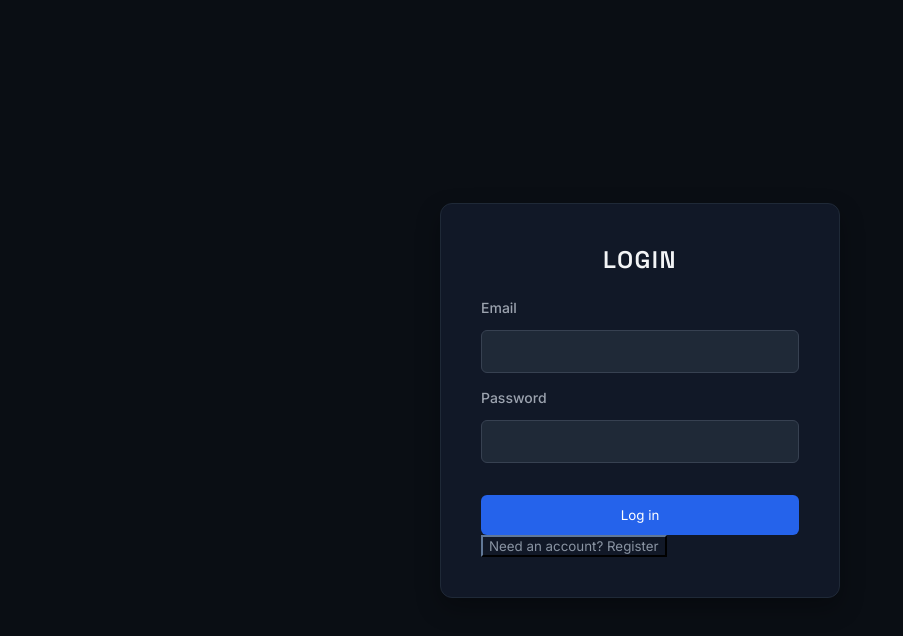
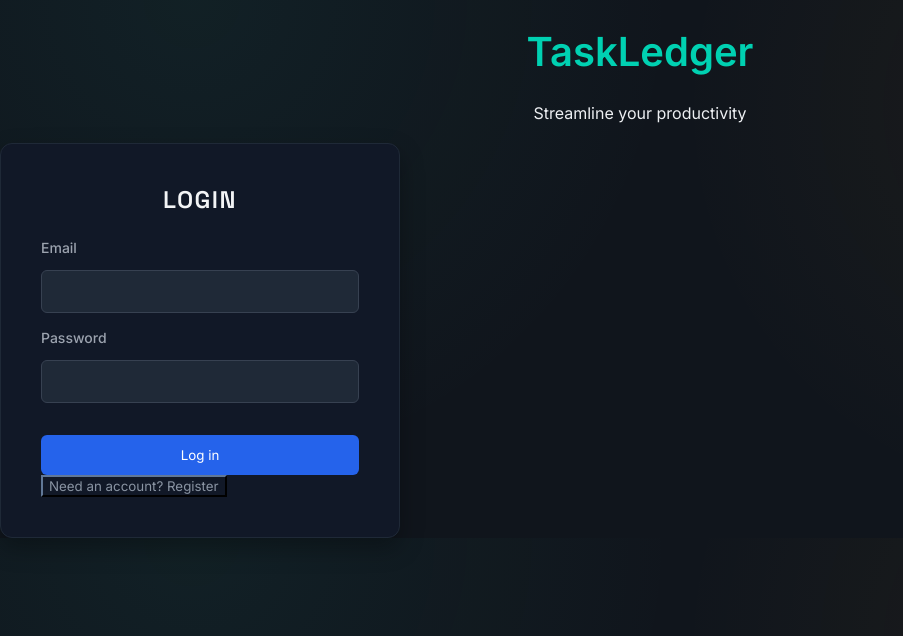
Before and after one commit to aditii0104/Task-Tracker, a React (Vite) app in the folder frontend/: page / in a window 1280 px wide. Shown: the top 636 px of the page, without its empty margins (0-903 px from the left). Built offline with nearby package versions, Linux system fonts and the light colour scheme; no server answers.

Commit message:
Add TaskLedger branding to login page

```diff
--- a/frontend/src/Login.jsx
+++ b/frontend/src/Login.jsx
@@ -1,12 +1,6 @@
 import { useState } from "react";
 import { useAuth } from "./context/AuthContext";
-import api from "./api/taskApi";
 
-const handleLogin = async (data) => {
-  // Notice we include /api/auth here
-  const response = await api.post('/api/auth/login', data);
-  // ...
-};
 const EMAIL_REGEX = /^[^\s@]+@[^\s@]+\.[^\s@]+$/;
 
 const Login = ({ onSuccess, onSwitchToRegister }) => {
@@ -47,25 +41,44 @@ const Login = ({ onSuccess, onSwitchToRegister }) => {
       await login({ email: formData.email.trim(), password: formData.password });
       onSuccess?.();
     } catch (err) {
-      setFormError(err.response?.data?.message || "Could not log in. Check your credentials and try again.");
+      setFormError(err.response?.data?.message || "Could not log in. Check your credentials.");
     } finally {
       setSubmitting(false);
     }
   };
 
   return (
-  <div className="auth-container">
+    <div className="login-page-wrapper">
+      {/* Branding Header */}
+      <div className="brand-header" style={{ textAlign: 'center', marginBottom: '20px' }}>
+        <h1 className="brand-title" style={{ fontSize: '2.5rem', color: '#00d1b2' }}>
+          TaskLedger
+        </h1>
+        <p className="brand-subtitle">Streamline your productivity</p>
+      </div>
+
+      {/* Login Panel */}
       <form className="auth-panel" onSubmit={handleSubmit}>
         <h2 className="panel-title">Login</h2>
+
+        {formError && <p className="error-msg">{formError}</p>}
+
         <div className="form-field">
           <label>Email</label>
-        <input name="email" type="email" onChange={handleChange} />
+          <input name="email" type="email" value={formData.email} onChange={handleChange} />
+          {errors.email && <span className="error-text">{errors.email}</span>}
         </div>
+
         <div className="form-field">
           <label>Password</label>
-        <input name="password" type="password" onChange={handleChange} />
+          <input name="password" type="password" value={formData.password} onChange={handleChange} />
+          {errors.password && <span className="error-text">{errors.password}</span>}
         </div>
-      <button type="submit" className="btn-primary">Log in</button>
+
+        <button type="submit" className="btn-primary" disabled={submitting}>
+          {submitting ? "Logging in..." : "Log in"}
+        </button>
+
         <button type="button" onClick={onSwitchToRegister} className="btn-ghost">
           Need an account? Register
         </button>
```
Lines whose indentation alone changed are shown as unchanged.
